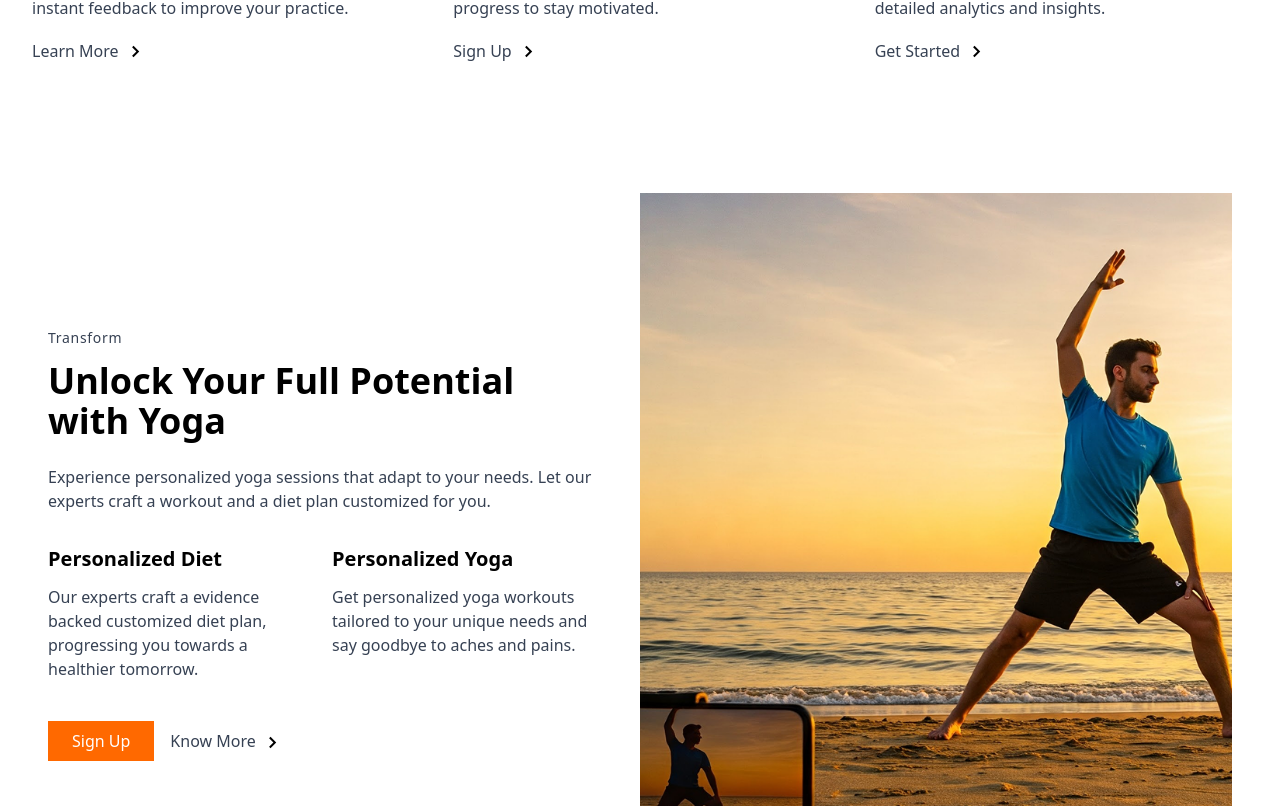
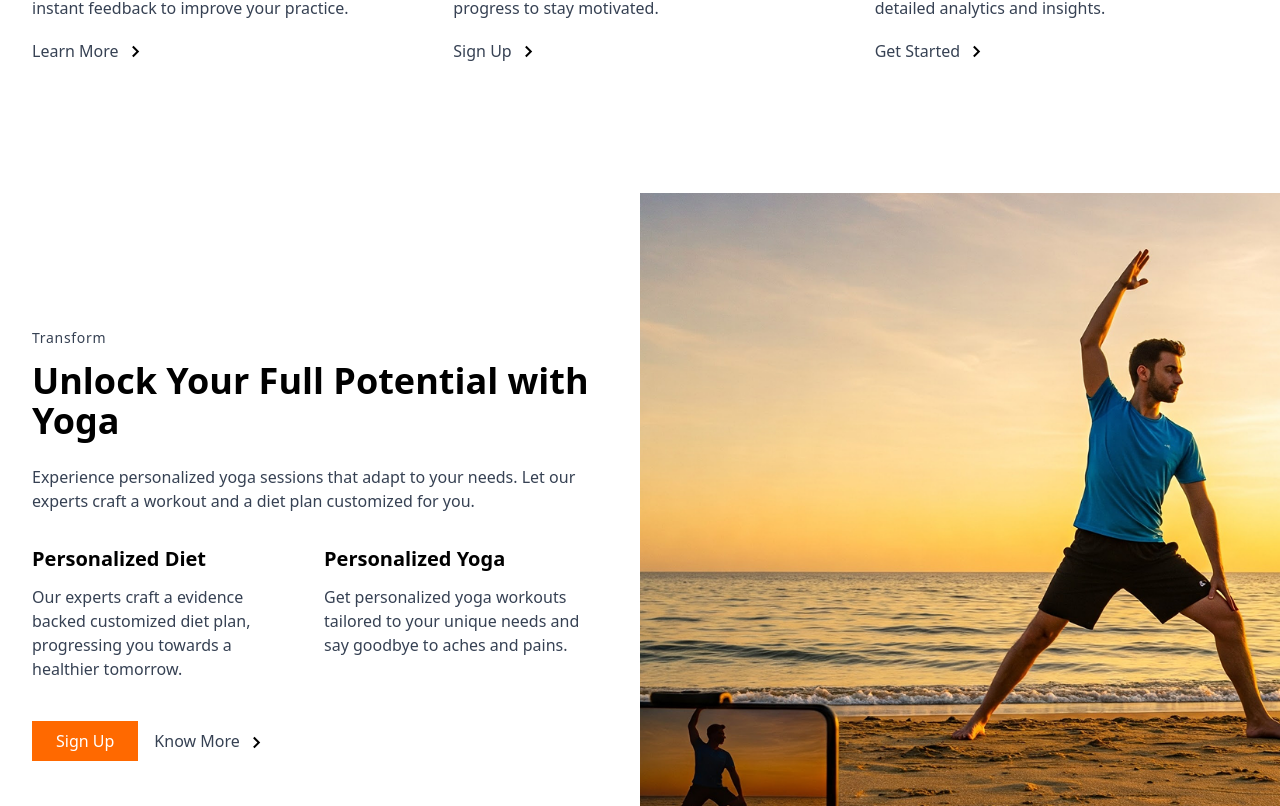
Before and after one commit to AadiyogHealthtech/aadiyog-website, a React (Vite) app: page / in a window 1280 px wide. Shown: the part 1314-2120 px from the top of the page. Built offline with nearby package versions, Linux system fonts and the light colour scheme.

Commit message:
padding fixed in personalised section

```diff
--- a/src/components/PersonalizedSection.jsx
+++ b/src/components/PersonalizedSection.jsx
@@ -1,9 +1,10 @@
 import React from "react";
 import HeroImage from "../assets/HeroImage.png";
 import arrow from "../assets/chevron-right.svg";
+
 function PersonalizedSection() {
   return (
-    <section className="py-16 px-4 font-sans">
+    <section className="py-16 font-sans w-full">
       {/* Mobile view */}
       <div className="md:hidden">
         <span className="text-md text-gray-700 tracking-wider font-semibold">
@@ -58,11 +59,11 @@ function PersonalizedSection() {
         </div>
       </div>
 
-      {/* Desktop view */}
-      <div className="hidden md:block container mx-auto px-8">
-        <div className="flex flex-row justify-center items-center h-full">
+      {/* Desktop view - Modified to take full width */}
+      <div className="hidden md:block w-full">
+        <div className="flex flex-row justify-center items-center h-full w-full">
           {/* Left content */}
-          <div className="w-1/2 pr-12">
+          <div className="w-1/2 pl-8 pr-12">
             <span className="text-sm text-gray-700 tracking-wider">
               Transform
             </span>
```
